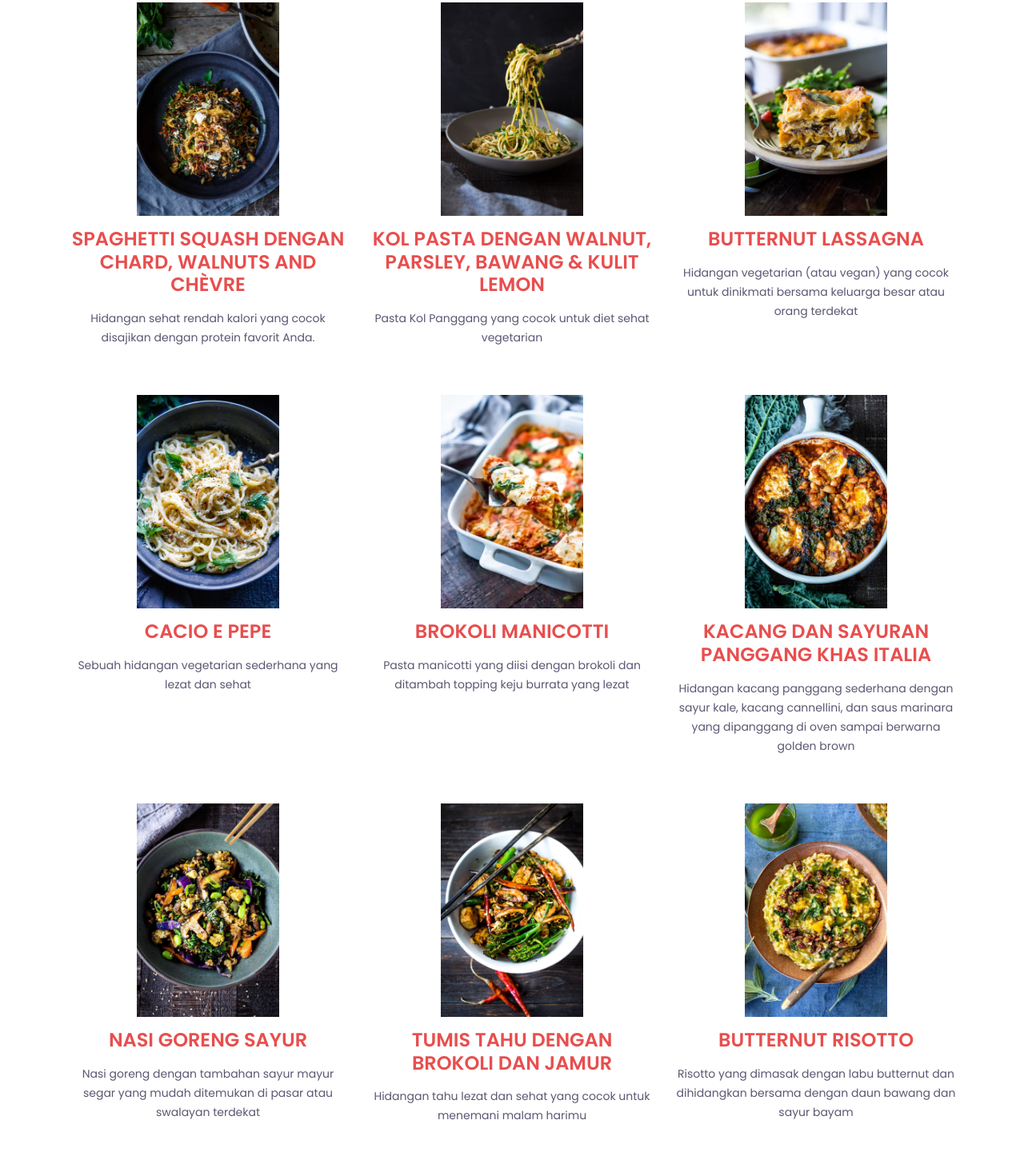
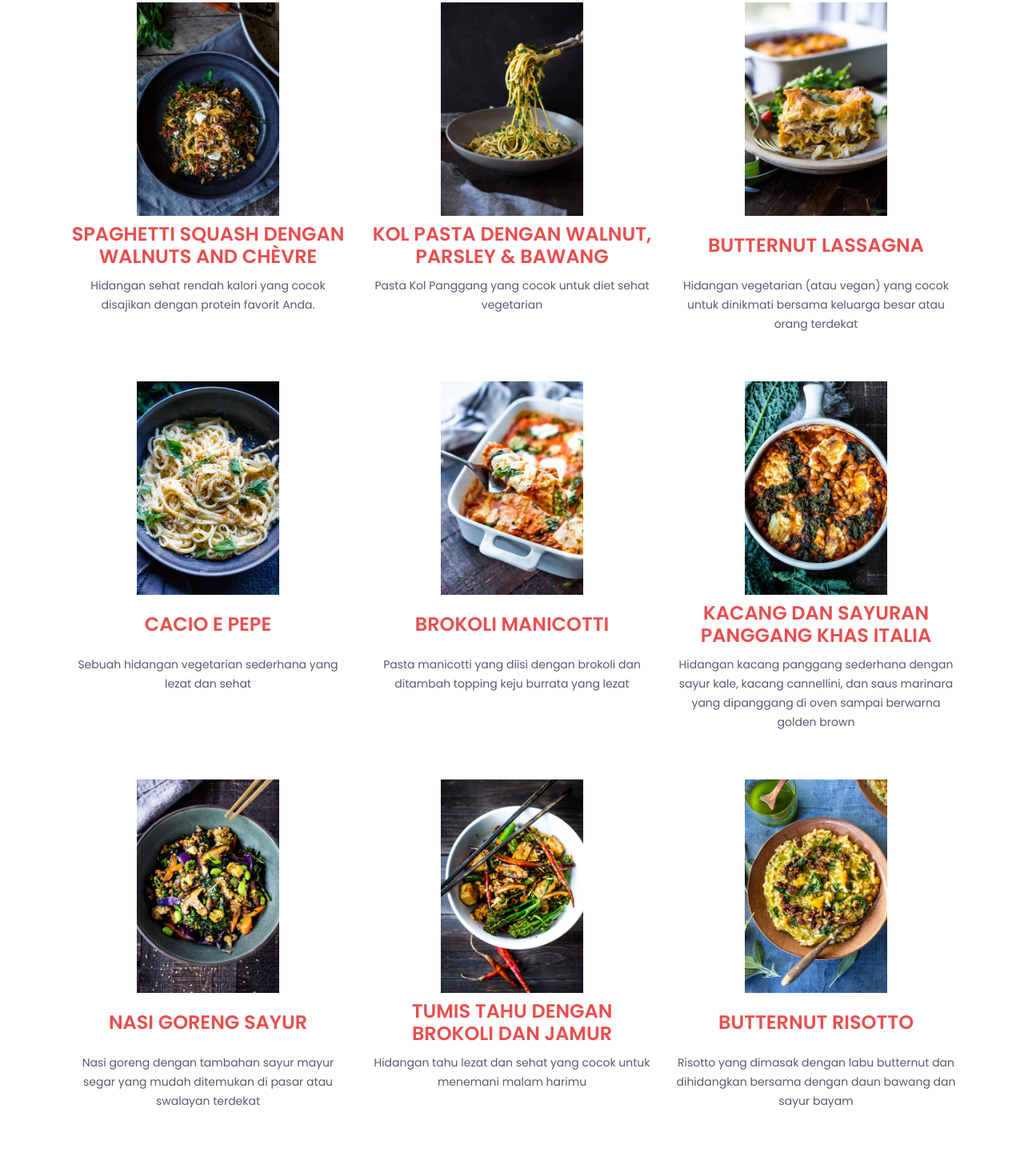
Before and after one commit to RavindraWiguna/ets-pweb-2022, a plain HTML site: page index.html in a window 1280 px wide. Shown: the part 2323-3769 px from the top of the page at 80% size. Drawn offline with Linux system fonts and the light colour scheme.

Commit message:
dish beautify

```diff
--- a/assets/css/style.css
+++ b/assets/css/style.css
@@ -769,6 +769,13 @@ p {
   transition: all 0.3s ease-out 0s;
 }
 
+.features_title_menu{
+  display: flex;
+  align-items: center;
+  justify-content: center;
+  height: 45px;
+}
+
 @media (max-width: 767px) {
   .single_features .features_title {
     font-size: 24px;
--- a/index.html
+++ b/index.html
@@ -225,15 +225,18 @@
                     <div class="single_features text-center mt-60 wow fadeInUp" data-wow-duration="1.3s"
                         data-wow-delay="0.2s">
                         <img src="assets/images/foods/Spaghetti-Squash-with-Chard-9.jpg" alt="portfolio" style="width: 50%; height: 50%;">
-                        <h4 class="features_title">SPAGHETTI SQUASH DENGAN CHARD, WALNUTS AND CHÈVRE</h4>
-                        <p>Hidangan sehat rendah kalori yang cocok disajikan dengan protein favorit Anda.</p>
+                        <div class="justify-content-between">
+                            <h4 class="features_title features_title_menu">SPAGHETTI SQUASH DENGAN WALNUTS AND CHÈVRE</h4>
+                            <p>Hidangan sehat rendah kalori yang cocok disajikan dengan protein favorit Anda.</p>
+                        </div>
+
                     </div> <!-- single features -->
                 </div>
                 <div class="col-lg-4 col-md-6">
                     <div class="single_features text-center mt-60 wow fadeInUp" data-wow-duration="1.3s"
                         data-wow-delay="0.3s">
                         <img src="assets/images/foods/Califlower-Pasta-100-2.jpg" alt="portfolio" style="width: 50%; height: 50%;">
-                        <h4 class="features_title">KOL PASTA DENGAN WALNUT, PARSLEY, BAWANG & KULIT LEMON</h4>
+                        <h4 class="features_title features_title_menu">KOL PASTA DENGAN WALNUT, PARSLEY & BAWANG</h4>
                         <p>Pasta Kol Panggang yang cocok untuk diet sehat vegetarian</p>
                     </div> <!-- single features -->
                 </div>
@@ -241,15 +244,17 @@
                     <div class="single_features text-center mt-60 wow fadeInUp" data-wow-duration="1.3s"
                         data-wow-delay="0.4s">
                         <img src="assets/images/foods/Butternut-Lasagna-with-Mushrooms-and-Sage-114.jpg" alt="portfolio" style="width: 50%; height: 50%;">
-                        <h4 class="features_title">BUTTERNUT LASSAGNA</h4>
-                        <p>Hidangan vegetarian (atau vegan) yang cocok untuk dinikmati bersama keluarga besar atau orang terdekat </p>
+                        <div class="justify-content-between">
+                            <h4 class="features_title features_title_menu">BUTTERNUT LASSAGNA</h4>
+                            <p>Hidangan vegetarian (atau vegan) yang cocok untuk dinikmati bersama keluarga besar atau orang terdekat </p>
+                        </div>
                     </div> <!-- single features -->
                 </div>
                 <div class="col-lg-4 col-md-6">
                     <div class="single_features text-center mt-60 wow fadeInUp" data-wow-duration="1.3s"
                         data-wow-delay="0.2s">
                         <img src="assets/images/foods/Cacio-de-pepe-15.jpg" alt="portfolio" style="width: 50%; height: 50%;">
-                        <h4 class="features_title">CACIO E PEPE</h4>
+                        <h4 class="features_title features_title_menu">CACIO E PEPE</h4>
                         <p>Sebuah hidangan vegetarian sederhana yang lezat dan sehat</p>
                     </div> <!-- single features -->
                 </div>
@@ -257,7 +262,7 @@
                     <div class="single_features text-center mt-60 wow fadeInUp" data-wow-duration="1.3s"
                         data-wow-delay="0.3s">
                         <img src="assets/images/foods/broccoli-manicotti-32.jpg" alt="portfolio" style="width: 50%; height: 50%;">
-                        <h4 class="features_title">BROKOLI MANICOTTI</h4>
+                        <h4 class="features_title features_title_menu">BROKOLI MANICOTTI</h4>
                         <p>Pasta manicotti yang diisi dengan brokoli dan ditambah topping keju burrata yang lezat</p>
                     </div> <!-- single features -->
                 </div>
@@ -265,7 +270,7 @@
                     <div class="single_features text-center mt-60 wow fadeInUp" data-wow-duration="1.3s"
                         data-wow-delay="0.4s">
                         <img src="assets/images/foods/Italian-Baked-Beans-26.jpg" alt="portfolio" style="width: 50%; height: 50%;">
-                        <h4 class="features_title">KACANG DAN SAYURAN PANGGANG KHAS ITALIA</h4>
+                        <h4 class="features_title features_title_menu">KACANG DAN SAYURAN PANGGANG KHAS ITALIA</h4>
                         <p>Hidangan kacang panggang sederhana dengan sayur kale, kacang cannellini, dan saus marinara yang dipanggang
                             di oven sampai berwarna golden brown</p>
                     </div> <!-- single features -->
@@ -274,7 +279,7 @@
                     <div class="single_features text-center mt-60 wow fadeInUp" data-wow-duration="1.3s"
                         data-wow-delay="0.2s">
                         <img src="assets/images/foods/vegetable-fried-rice_.jpg" alt="portfolio" style="width: 50%; height: 50%;">
-                        <h4 class="features_title">NASI GORENG SAYUR</h4>
+                        <h4 class="features_title features_title_menu">NASI GORENG SAYUR</h4>
                         <p>Nasi goreng dengan tambahan sayur mayur segar yang mudah ditemukan di pasar atau swalayan terdekat</p>
                     </div> <!-- single features -->
                 </div>
@@ -282,7 +287,7 @@
                     <div class="single_features text-center mt-60 wow fadeInUp" data-wow-duration="1.3s"
                         data-wow-delay="0.3s">
                         <img src="assets/images/foods/broccolini-stir-fry-100-2.jpg" alt="portfolio" style="width: 50%; height: 50%;">
-                        <h4 class="features_title">TUMIS TAHU DENGAN BROKOLI DAN JAMUR</h4>
+                        <h4 class="features_title features_title_menu">TUMIS TAHU DENGAN BROKOLI DAN JAMUR</h4>
                         <p>Hidangan tahu lezat dan sehat yang cocok untuk menemani malam harimu</p>
                     </div> <!-- single features -->
                 </div>
@@ -290,7 +295,7 @@
                     <div class="single_features text-center mt-60 wow fadeInUp" data-wow-duration="1.3s"
                         data-wow-delay="0.4s">
                         <img src="assets/images/foods/Instant-Pot-Butternut-Risotto_-15.jpg" alt="portfolio" style="width: 50%; height: 50%;">
-                        <h4 class="features_title">BUTTERNUT RISOTTO</h4>
+                        <h4 class="features_title features_title_menu">BUTTERNUT RISOTTO</h4>
                         <p>Risotto yang dimasak dengan labu butternut dan dihidangkan bersama dengan daun bawang dan sayur bayam</p>
                     </div> <!-- single features -->
                 </div>
@@ -298,7 +303,7 @@
                     <div class="single_features text-center mt-60 wow fadeInUp" data-wow-duration="1.3s"
                         data-wow-delay="0.2s">
                         <img src="assets/images/foods/vegetable-fried-rice_.jpg" alt="portfolio" style="width: 50%; height: 50%;">
-                        <h4 class="features_title">REBUSAN KACANG PINTO</h4>
+                        <h4 class="features_title features_title_menu">REBUSAN KACANG PINTO</h4>
                         <p>Rebusan kacang pinto, ubi, jagung, dan paprika yang di masak dalam pot instant</p>
                     </div> <!-- single features -->
                 </div>
@@ -306,7 +311,7 @@
                     <div class="single_features text-center mt-60 wow fadeInUp" data-wow-duration="1.3s"
                         data-wow-delay="0.3s">
                         <img src="assets/images/foods/Vegetarian-Enchiladas_-12.jpg" alt="portfolio" style="width: 50%; height: 50%;">
-                        <h4 class="features_title">QUESADILLAS SAYUR</h4>
+                        <h4 class="features_title features_title_menu">QUESADILLAS SAYUR</h4>
                         <p>Quesadillas vegetarian dengan isi paprika, zucchini, ubi, kacang hitam, keju leleh, dan sayuran lainnya dengan bumbu Meksiko</p>
                     </div> <!-- single features -->
                 </div>
@@ -314,7 +319,7 @@
                     <div class="single_features text-center mt-60 wow fadeInUp" data-wow-duration="1.3s"
                         data-wow-delay="0.4s">
                         <img src="assets/images/foods/Instant-Pot-Butternut-Risotto_-15.jpg" alt="portfolio" style="width: 50%; height: 50%;">
-                        <h4 class="features_title">NASI DENGAN SAYUR KHAS MEKSIKO</h4>
+                        <h4 class="features_title features_title_menu">NASI DENGAN SAYUR KHAS MEKSIKO</h4>
                         <p>Hidangan nasi khas Meksiko yang terbuat dari beras coklat dengan topping ubi panggang, bawang merah, dan lada shishito dan
                             dan disajikan cabai jalapeños dan biji labu</p>
                     </div> <!-- single features -->
@@ -323,7 +328,7 @@
                     <div class="single_features text-center mt-60 wow fadeInUp" data-wow-duration="1.3s"
                         data-wow-delay="0.2s">
                         <img src="assets/images/foods/French-Onion-Soup-19.jpg" alt="portfolio" style="width: 50%; height: 50%;">
-                        <h4 class="features_title">SUP BAWANG KHAS PRANCIS</h4>
+                        <h4 class="features_title features_title_menu">SUP BAWANG KHAS PRANCIS</h4>
                         <p>Sup Bawang dengan bawang yang ditumis coklat dengan kuah kaldu yang kuat serta dengan tambahan topping roti panggang
                             dan lelehan keju gruyere</p>
                     </div> <!-- single features -->
@@ -332,7 +337,7 @@
                     <div class="single_features text-center mt-60 wow fadeInUp" data-wow-duration="1.3s"
                         data-wow-delay="0.3s">
                         <img src="assets/images/foods/Mushroom-soup_-11.jpg" alt="portfolio" style="width: 50%; height: 50%;">
-                        <h4 class="features_title">SUP JAMUR</h4>
+                        <h4 class="features_title features_title_menu">SUP JAMUR</h4>
                         <p>Sup jamur yang creamy dengan bawang putih yang digoreng kering dan rosemary</p>
                     </div> <!-- single features -->
                 </div>
@@ -340,7 +345,7 @@
                     <div class="single_features text-center mt-60 wow fadeInUp" data-wow-duration="1.3s"
                         data-wow-delay="0.4s">
                         <img src="assets/images/foods/Harira-Soup-Recipe-17.jpg" alt="portfolio" style="width: 50%; height: 50%;">
-                        <h4 class="features_title">KACANG LENTIL MARROKO DAN SUP KACANG ARAB (HARIRA)</h4>
+                        <h4 class="features_title features_title_menu">KACANG LENTIL MARROKO DAN SUP KACANG ARAB (HARIRA)</h4>
                         <p>Hidangan hangat yang kaya akan protein dan nutrisi</p>
                     </div> <!-- single features -->
                 </div>
```
